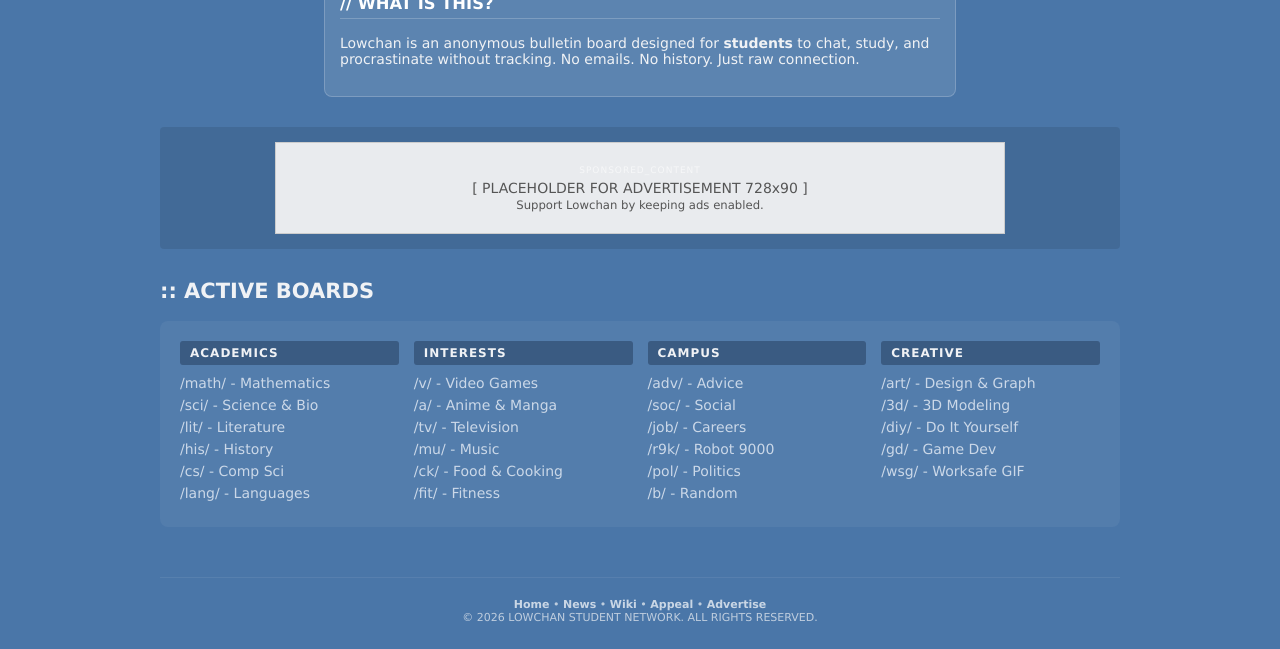
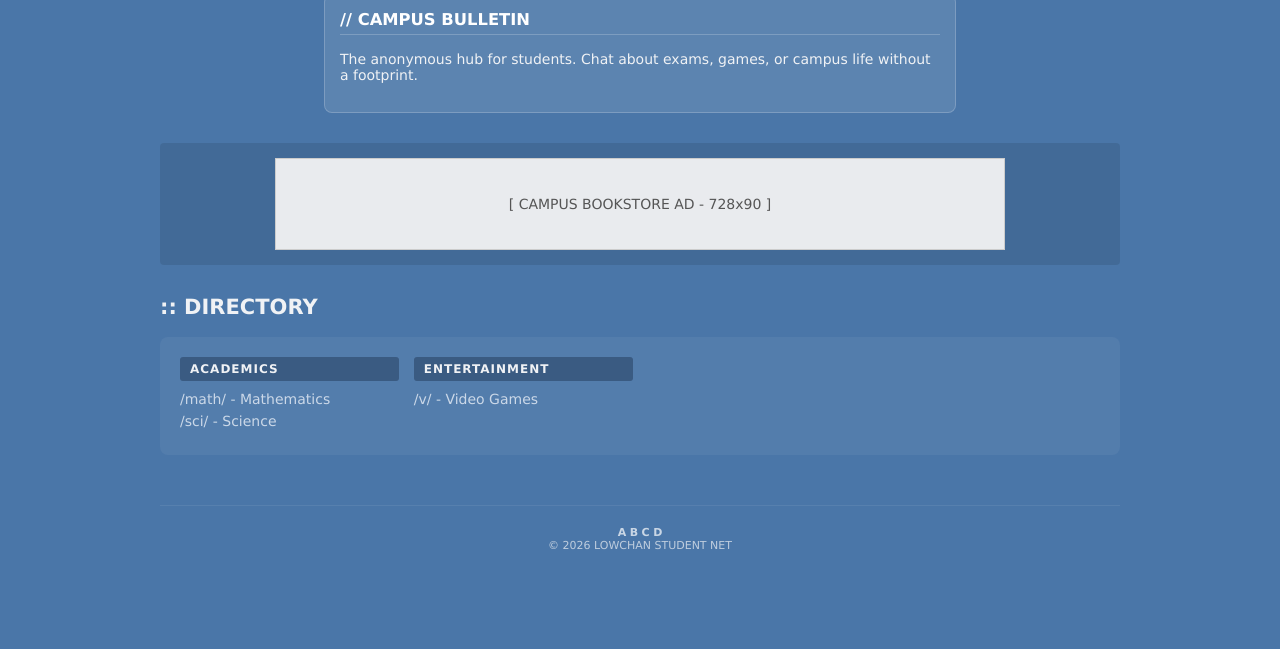
Before and after one commit to CommunioLost/Lowchan, a website: page public/index.html in a window 1280 px wide. Shown: the part 151-800 px from the top of the page. Drawn offline with Linux system fonts and the light colour scheme.

Commit message:
Update index.html

```diff
--- a/public/index.html
+++ b/public/index.html
@@ -6,105 +6,56 @@
     <link rel="stylesheet" href="style.css">
 </head>
 <body>
+    <div id="loading-overlay">Updating Campus Network...</div>
 
     <nav class="top-strip">
         <div class="strip-inner">
-            <span><b>Lowchan</b> // Student_ID: <span id="user-id">LOADING...</span></span>
+            <span><b>Lowchan</b> // ID: <span id="user-id">---</span></span>
             <div class="top-links">
-                <a href="search.html">Search</a> |
-                <a href="settings.html">Settings</a> |
-                <a href="faq.html">Help</a>
+                <a href="settings.html">Settings</a> | <a href="donate.html">Donate</a>
             </div>
         </div>
     </nav>
 
     <div class="main-wrapper">
-
         <header class="site-header">
             <h1 class="logo">LOWCHAN</h1>
             <div class="about-box">
-                <h3>// WHAT IS THIS?</h3>
-                <p>
-                    Lowchan is an anonymous bulletin board designed for <b>students</b> to chat, study, and procrastinate without tracking.
-                    No emails. No history. Just raw connection.
-                </p>
+                <h3>// CAMPUS BULLETIN</h3>
+                <p>The anonymous hub for students. Chat about exams, games, or campus life without a footprint.</p>
             </div>
         </header>
 
         <section class="ad-container">
             <div class="ad-slot">
-                <span class="ad-label">SPONSORED_CONTENT</span>
-                <div class="ad-content">
-                    [ PLACEHOLDER FOR ADVERTISEMENT 728x90 ]<br>
-                    <small>Support Lowchan by keeping ads enabled.</small>
-                </div>
+                <span>[ CAMPUS BOOKSTORE AD - 728x90 ]</span>
             </div>
         </section>
 
         <main class="board-directory">
-            <h2 class="section-title">:: ACTIVE BOARDS</h2>
-
+            <h2 class="section-title">:: DIRECTORY</h2>
             <div class="grid-layout">
                 <div class="cat-col">
                     <div class="cat-header">ACADEMICS</div>
                     <ul class="board-list">
-                        <li><a href="board.html?b=math">/math/ - Mathematics</a></li>
-                        <li><a href="board.html?b=sci">/sci/ - Science & Bio</a></li>
-                        <li><a href="board.html?b=lit">/lit/ - Literature</a></li>
-                        <li><a href="board.html?b=his">/his/ - History</a></li>
-                        <li><a href="board.html?b=cs">/cs/ - Comp Sci</a></li>
-                        <li><a href="board.html?b=lang">/lang/ - Languages</a></li>
+                        <li><a href="boards/math.html">/math/ - Mathematics</a></li>
+                        <li><a href="boards/sci.html">/sci/ - Science</a></li>
                     </ul>
                 </div>
-
                 <div class="cat-col">
-                    <div class="cat-header">INTERESTS</div>
+                    <div class="cat-header">ENTERTAINMENT</div>
                     <ul class="board-list">
-                        <li><a href="board.html?b=v">/v/ - Video Games</a></li>
-                        <li><a href="board.html?b=a">/a/ - Anime & Manga</a></li>
-                        <li><a href="board.html?b=tv">/tv/ - Television</a></li>
-                        <li><a href="board.html?b=mu">/mu/ - Music</a></li>
-                        <li><a href="board.html?b=ck">/ck/ - Food & Cooking</a></li>
-                        <li><a href="board.html?b=fit">/fit/ - Fitness</a></li>
-                    </ul>
-                </div>
-
-                <div class="cat-col">
-                    <div class="cat-header">CAMPUS</div>
-                    <ul class="board-list">
-                        <li><a href="board.html?b=adv">/adv/ - Advice</a></li>
-                        <li><a href="board.html?b=soc">/soc/ - Social</a></li>
-                        <li><a href="board.html?b=job">/job/ - Careers</a></li>
-                        <li><a href="board.html?b=r9k">/r9k/ - Robot 9000</a></li>
-                        <li><a href="board.html?b=pol">/pol/ - Politics</a></li>
-                        <li><a href="board.html?b=b">/b/ - Random</a></li>
-                    </ul>
-                </div>
-
-                <div class="cat-col">
-                    <div class="cat-header">CREATIVE</div>
-                    <ul class="board-list">
-                        <li><a href="board.html?b=art">/art/ - Design & Graph</a></li>
-                        <li><a href="board.html?b=3d">/3d/ - 3D Modeling</a></li>
-                        <li><a href="board.html?b=diy">/diy/ - Do It Yourself</a></li>
-                        <li><a href="board.html?b=gd">/gd/ - Game Dev</a></li>
-                        <li><a href="board.html?b=wsg">/wsg/ - Worksafe GIF</a></li>
+                        <li><a href="boards/v.html">/v/ - Video Games</a></li>
                     </ul>
                 </div>
             </div>
         </main>
 
         <footer class="footer-letters">
-            <div class="letter-nav">
-                <a href="#">Home</a> • <a href="#">News</a> • <a href="#">Wiki</a> • <a href="#">Appeal</a> • <a href="#">Advertise</a>
-            </div>
-            <div class="copyright">
-                © 2026 LOWCHAN STUDENT NETWORK. ALL RIGHTS RESERVED.
-            </div>
+            <a href="#">A</a> <a href="#">B</a> <a href="#">C</a> <a href="#">D</a>
+            <div class="copyright">© 2026 LOWCHAN STUDENT NET</div>
         </footer>
-
     </div>
-
     <script src="app.js"></script>
 </body>
 </html>
```
